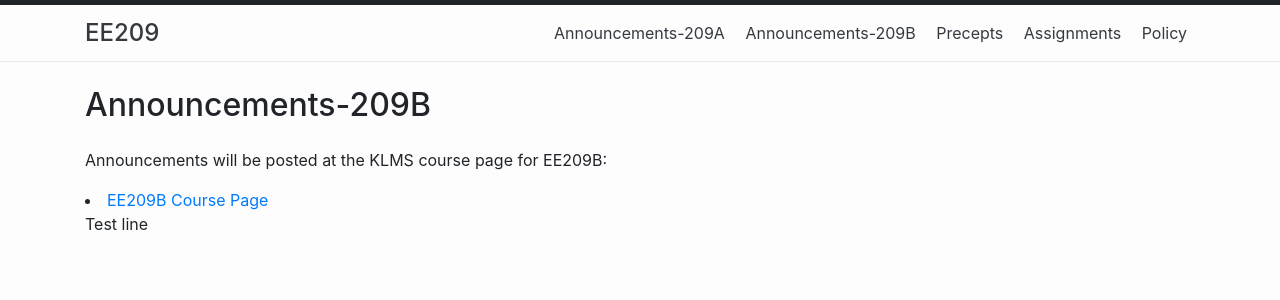
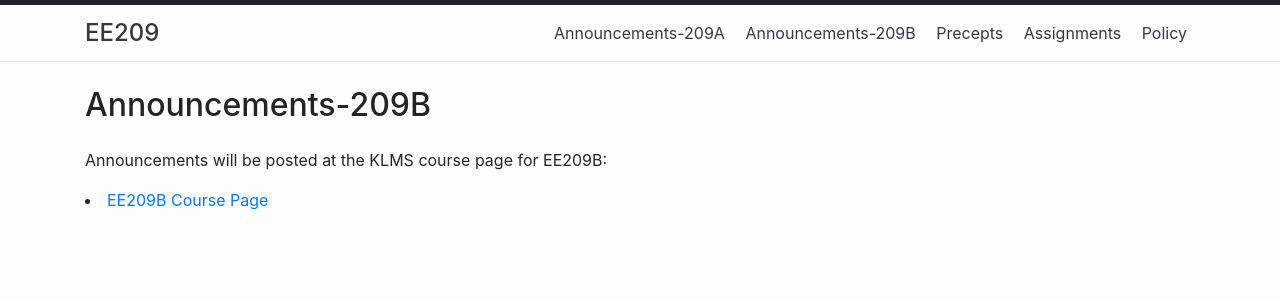
Before and after one commit to ee209-2020-fall/ee209-2020-fall, a Jekyll site: the page built from announcementsB.md, in a window 1280 px wide. Shown: the top 300 px of the page. Built offline with Jekyll 4.4.1, drawn with Linux system fonts in a browser that asks for light colours.

Commit message:
Deleted test message
same

```diff
--- a/announcementsB.md
+++ b/announcementsB.md
@@ -6,5 +6,3 @@ permalink: /announcements-209B/
 
 Announcements will be posted at the KLMS course page for EE209B:
 <li class="toclevel-1"> <a href="http://klms.kaist.ac.kr/course/view.php?id=118850">EE209B Course Page</a><br>
-
-<p> Test line </p>
```
